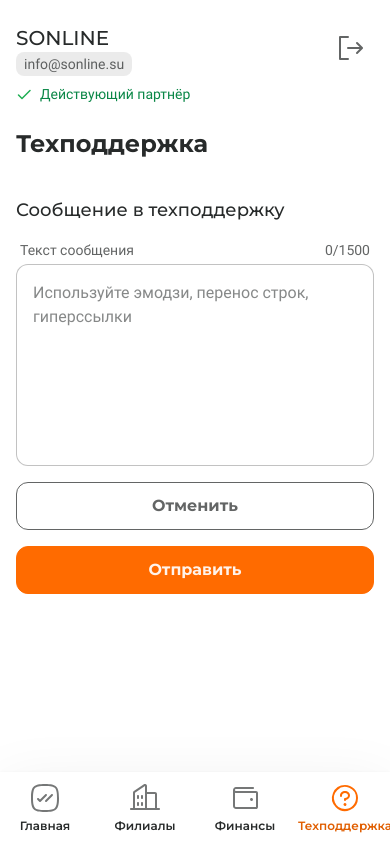
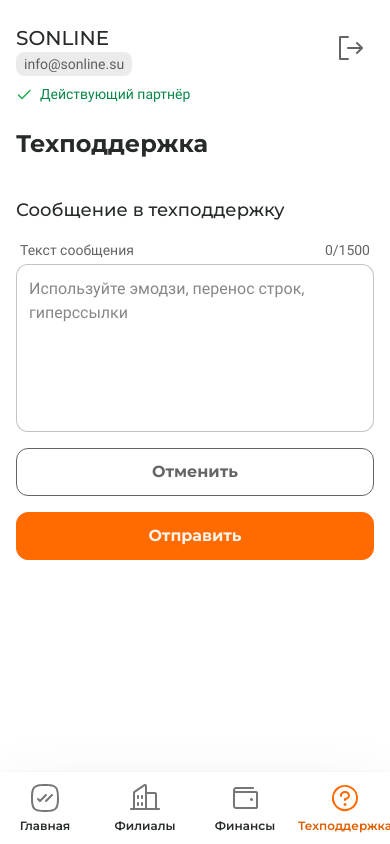
Before and after one commit to PsarewIvan/partners-account-wazapa, a plain HTML site: page support.html in a window 390 px wide. Drawn offline with Linux system fonts and the light colour scheme.

Commit message:
fix: after review

```diff
--- a/styles.css
+++ b/styles.css
@@ -1051,7 +1051,14 @@ body {
 }
 
 .form-input_textarea {
-    padding: 16px 48px 16px 16px;
+    height: 144px;
+    padding: 12px;
+}
+
+@media (max-width: 767px) {
+    .form-input_textarea {
+        height: 168px;
+    }
 }
 
 .form-input::placeholder {
```
